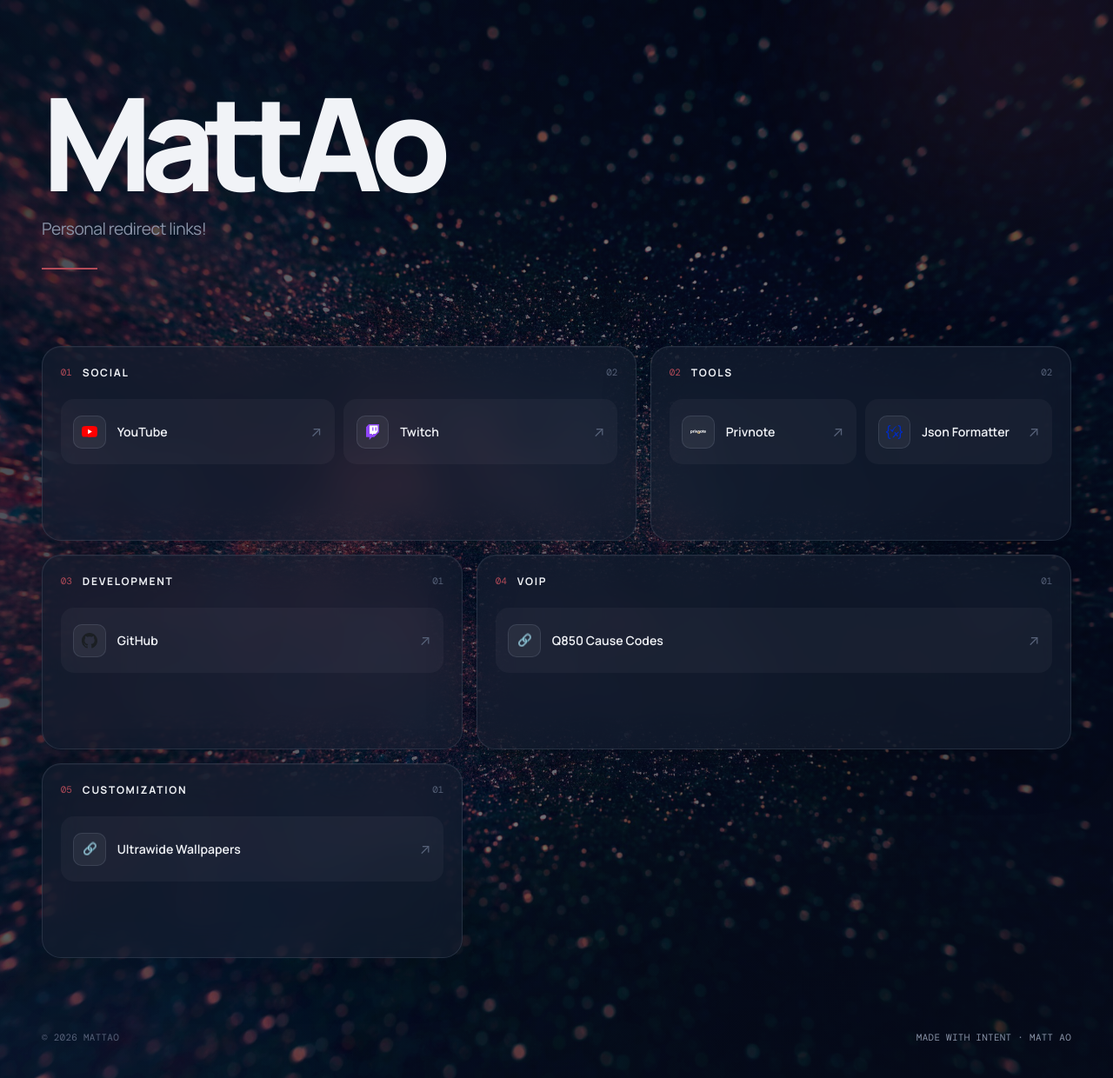
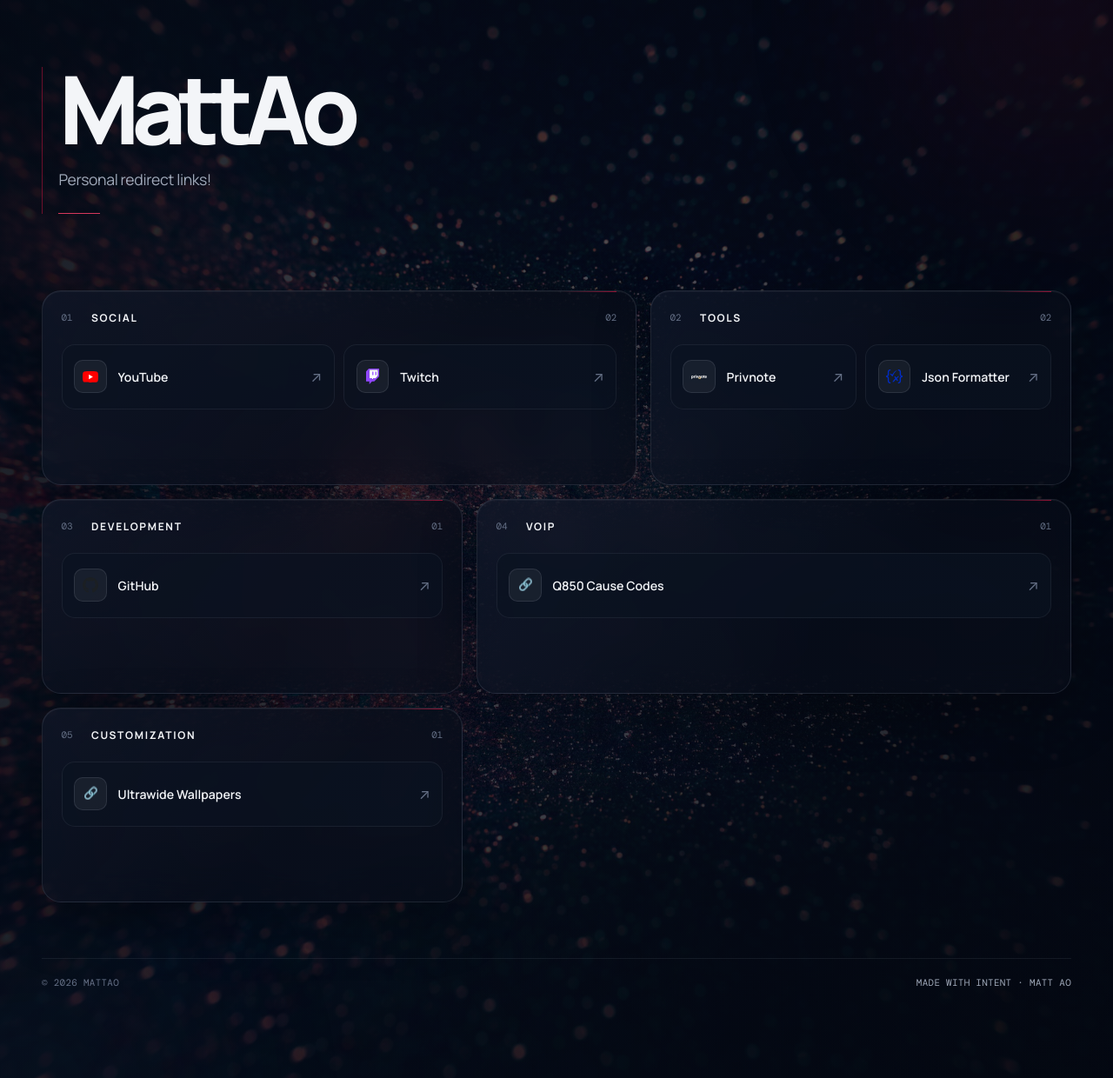
Before and after one commit to M4ttAo/link.mattao.net, a Jekyll site: the page built from index.md, in a window 1280 px wide and 1240 px high. Shown: the whole window at 87% size. Built offline with Jekyll 4.4.1, drawn with Linux system fonts in a browser that asks for light colours.

Commit message:
terzo deploy

```diff
--- a/_sass/_base.scss
+++ b/_sass/_base.scss
@@ -18,21 +18,22 @@ body::before {
   inset: 0;
   content: "";
   background:
-    linear-gradient(115deg, rgba(7, 12, 25, .78), rgba(7, 12, 25, .54) 48%, rgba(7, 12, 25, .76)),
+    radial-gradient(circle at 50% 38%, rgba(8, 13, 25, .18), rgba(4, 8, 17, .7) 100%),
+    linear-gradient(115deg, rgba(5, 9, 20, .86), rgba(7, 12, 25, .58) 48%, rgba(4, 8, 17, .84)),
     url("/assets/images/background.jpg") center / cover no-repeat;
   pointer-events: none;
 }
 
 .page-shell, .site-footer { position: relative; z-index: 1; }
-.page-shell { width: min(100% - 3rem, var(--measure)); margin: 0 auto; padding: clamp(3rem, 8vw, 7rem) 0 4rem; }
-.ambient { position: fixed; width: 25rem; height: 25rem; border-radius: 50%; filter: blur(100px); opacity: .15; pointer-events: none; }
-.ambient-one { top: -10rem; right: -6rem; background: #803e53; }
-.ambient-two { bottom: -12rem; left: -8rem; background: #214567; opacity: .14; }
+.page-shell { width: min(100% - 3rem, var(--measure)); margin: 0 auto; padding: clamp(2.5rem, 6vw, 5.5rem) 0 4rem; }
+.ambient { position: fixed; width: 24rem; height: 24rem; border-radius: 50%; filter: blur(110px); opacity: .09; pointer-events: none; }
+.ambient-one { top: -11rem; right: -8rem; background: #a41343; }
+.ambient-two { bottom: -13rem; left: -10rem; background: #284b72; opacity: .1; }
 a { color: inherit; }
-.site-footer { display: flex; justify-content: space-between; gap: 1rem; width: min(100% - 3rem, var(--measure)); margin: 0 auto; padding: 1.25rem 0 2.5rem; color: var(--faint); font: .68rem var(--font-mono); letter-spacing: .03em; text-transform: uppercase; }
+.site-footer { display: flex; justify-content: space-between; gap: 1rem; width: min(100% - 3rem, var(--measure)); margin: 0 auto; padding: 1.25rem 0 2.5rem; border-top: 1px solid rgba(213,224,242,.08); color: var(--faint); font: .68rem var(--font-mono); letter-spacing: .03em; text-transform: uppercase; }
 .footer-mark { color: var(--muted); }
 
 @media (max-width: 600px) {
-  .page-shell { width: min(100% - 2rem, var(--measure)); padding-top: 2.75rem; }
+  .page-shell { width: min(100% - 2rem, var(--measure)); padding-top: 2.5rem; }
   .site-footer { width: min(100% - 2rem, var(--measure)); flex-direction: column; }
 }
--- a/_sass/_components.scss
+++ b/_sass/_components.scss
@@ -1,26 +1,28 @@
-.index-layout { display: grid; gap: clamp(2.5rem, 7vw, 5.5rem); }
-.intro { max-width: 39rem; }
-h1 { margin: 0; font-size: clamp(4.4rem, 13vw, 9.3rem); font-weight: 800; letter-spacing: -.095em; line-height: .82; }
-.intro p { margin: 1.6rem 0 0; color: var(--muted); font-size: clamp(1rem, 2vw, 1.2rem); letter-spacing: -.025em; }
-.intro-line { display: block; width: 4rem; height: 2px; margin-top: 2rem; background: var(--accent); }
+.index-layout { display: grid; gap: clamp(3rem, 7vw, 5.5rem); }
+.intro { max-width: 40rem; padding-left: 1.15rem; border-left: 1px solid rgba(190,18,60,.55); }
+h1 { margin: 0; font-size: clamp(3.8rem, 9vw, 6.8rem); font-weight: 800; letter-spacing: -.09em; line-height: .88; }
+.intro p { max-width: 25rem; margin: 1.35rem 0 0; color: var(--muted); font-size: clamp(.95rem, 2vw, 1.1rem); letter-spacing: -.02em; }
+.intro-line { display: block; width: 3rem; height: 1px; margin-top: 1.7rem; background: var(--accent-bright); }
 .links-grid { display: grid; grid-template-columns: repeat(12, 1fr); gap: 1rem; }
-.category-panel { grid-column: span 7; min-height: 14rem; padding: 1.3rem; border: 1px solid var(--border); border-radius: var(--radius); background: var(--surface); box-shadow: 0 18px 60px rgba(0,0,0,.17), inset 0 1px rgba(255,255,255,.035); backdrop-filter: blur(22px); }
+.category-panel { position: relative; grid-column: span 7; min-height: 14rem; overflow: hidden; padding: 1.35rem; border: 1px solid var(--border); border-radius: var(--radius); background: linear-gradient(135deg, rgba(16,24,41,.72), var(--surface) 60%); box-shadow: 0 22px 65px rgba(0,0,0,.28), inset 0 1px rgba(255,255,255,.045); backdrop-filter: blur(20px); }
+.category-panel::after { position: absolute; top: 0; right: 1.35rem; width: 4rem; height: 1px; background: linear-gradient(90deg, transparent, rgba(190,18,60,.75)); content: ""; }
 .category-panel:nth-child(3n + 2) { grid-column: span 5; }
 .category-panel:nth-child(3n) { grid-column: span 5; }
 .category-panel:nth-child(4n) { grid-column: span 7; }
-.category-heading { display: flex; align-items: center; gap: .75rem; padding-bottom: 1.4rem; }
-.category-index, .category-count { color: var(--accent); font: .68rem var(--font-mono); }
+.category-heading { display: flex; align-items: center; gap: .75rem; padding-bottom: 1.35rem; }
+.category-index, .category-count { color: var(--accent-bright); font: .68rem var(--font-mono); }
+.category-index { min-width: 1.4rem; color: var(--faint); }
 .category-count { margin-left: auto; color: var(--faint); }
 h2 { margin: 0; color: var(--text); font-size: .75rem; font-weight: 700; letter-spacing: .14em; text-transform: uppercase; }
 .link-list { display: grid; grid-template-columns: repeat(auto-fit, minmax(11rem, 1fr)); gap: .65rem; }
-.link-card { display: flex; align-items: center; min-height: 4.7rem; gap: .8rem; padding: .75rem .85rem; border: 1px solid transparent; border-radius: 15px; background: rgba(255,255,255,.035); text-decoration: none; transition: transform .25s ease, background .25s ease, border-color .25s ease, box-shadow .25s ease; }
-.link-card:hover, .link-card:focus-visible { transform: translateY(-3px); border-color: var(--border-strong); background: var(--surface-hover); box-shadow: 0 10px 28px rgba(0,0,0,.2); }
+.link-card { display: flex; align-items: center; min-height: 4.7rem; gap: .8rem; padding: .75rem .85rem; border: 1px solid rgba(213,224,242,.07); border-radius: 15px; background: var(--card); text-decoration: none; transition: transform .2s ease, background .2s ease, border-color .2s ease, box-shadow .2s ease; }
+.link-card:hover, .link-card:focus-visible { transform: translateY(-3px); border-color: rgba(213,224,242,.21); background: var(--surface-hover); box-shadow: 0 12px 30px rgba(0,0,0,.25), 0 0 24px rgba(190,18,60,.07); }
 .link-card:focus-visible { outline: 2px solid var(--accent); outline-offset: 3px; }
 .link-icon { display: grid; flex: 0 0 2.35rem; width: 2.35rem; height: 2.35rem; place-items: center; border: 1px solid var(--border); border-radius: 10px; background: rgba(255,255,255,.055); color: #c9d0de; }
 .link-icon img { width: 1.15rem; height: 1.15rem; object-fit: contain; }
 .link-card-name { overflow: hidden; font-size: .88rem; font-weight: 600; text-overflow: ellipsis; white-space: nowrap; }
 .link-arrow { margin-left: auto; color: var(--faint); font-size: 1.05rem; transition: transform .25s ease, color .25s ease; }
-.link-card:hover .link-arrow, .link-card:focus-visible .link-arrow { transform: translate(3px, -3px); color: #df7e87; }
+.link-card:hover .link-arrow, .link-card:focus-visible .link-arrow { transform: translate(3px, -3px); color: var(--accent-bright); }
 
 @media (max-width: 800px) { .category-panel, .category-panel:nth-child(3n + 2), .category-panel:nth-child(3n), .category-panel:nth-child(4n) { grid-column: span 6; } }
 @media (max-width: 600px) { .links-grid { display: grid; grid-template-columns: 1fr; } .category-panel, .category-panel:nth-child(3n + 2), .category-panel:nth-child(3n), .category-panel:nth-child(4n) { grid-column: auto; min-height: 0; } .link-list { grid-template-columns: 1fr; } }
--- a/_sass/_variables.scss
+++ b/_sass/_variables.scss
@@ -1,14 +1,16 @@
 :root {
-  --bg: #0b1120;
-  --surface: rgba(20, 29, 47, 0.62);
-  --surface-hover: rgba(30, 40, 62, 0.78);
-  --border: rgba(185, 199, 223, 0.13);
-  --border-strong: rgba(185, 199, 223, 0.25);
-  --text: #f1f3f7;
-  --muted: #8993a7;
-  --faint: #566178;
-  --accent: #b34b58;
-  --accent-soft: rgba(179, 75, 88, 0.16);
+  --bg: #080d19;
+  --surface: rgba(8, 13, 25, 0.68);
+  --surface-hover: rgba(20, 27, 44, 0.78);
+  --card: rgba(12, 19, 33, 0.64);
+  --border: rgba(213, 224, 242, 0.11);
+  --border-strong: rgba(213, 224, 242, 0.24);
+  --text: #f3f5f8;
+  --muted: #a0a9b9;
+  --faint: #657086;
+  --accent: #be123c;
+  --accent-bright: #d6385c;
+  --accent-soft: rgba(190, 18, 60, 0.14);
   --font-body: "Manrope", -apple-system, BlinkMacSystemFont, "Segoe UI", sans-serif;
   --font-mono: "DM Mono", ui-monospace, monospace;
   --radius: 22px;
```
